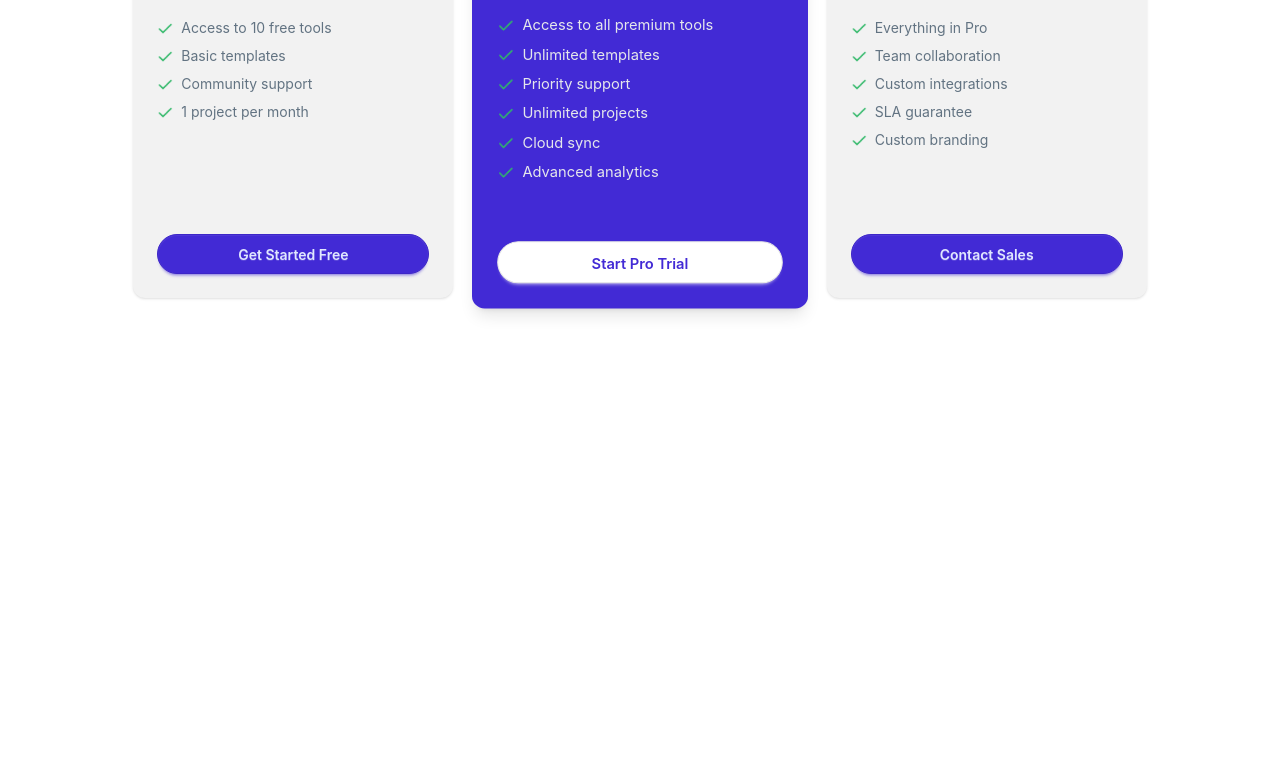
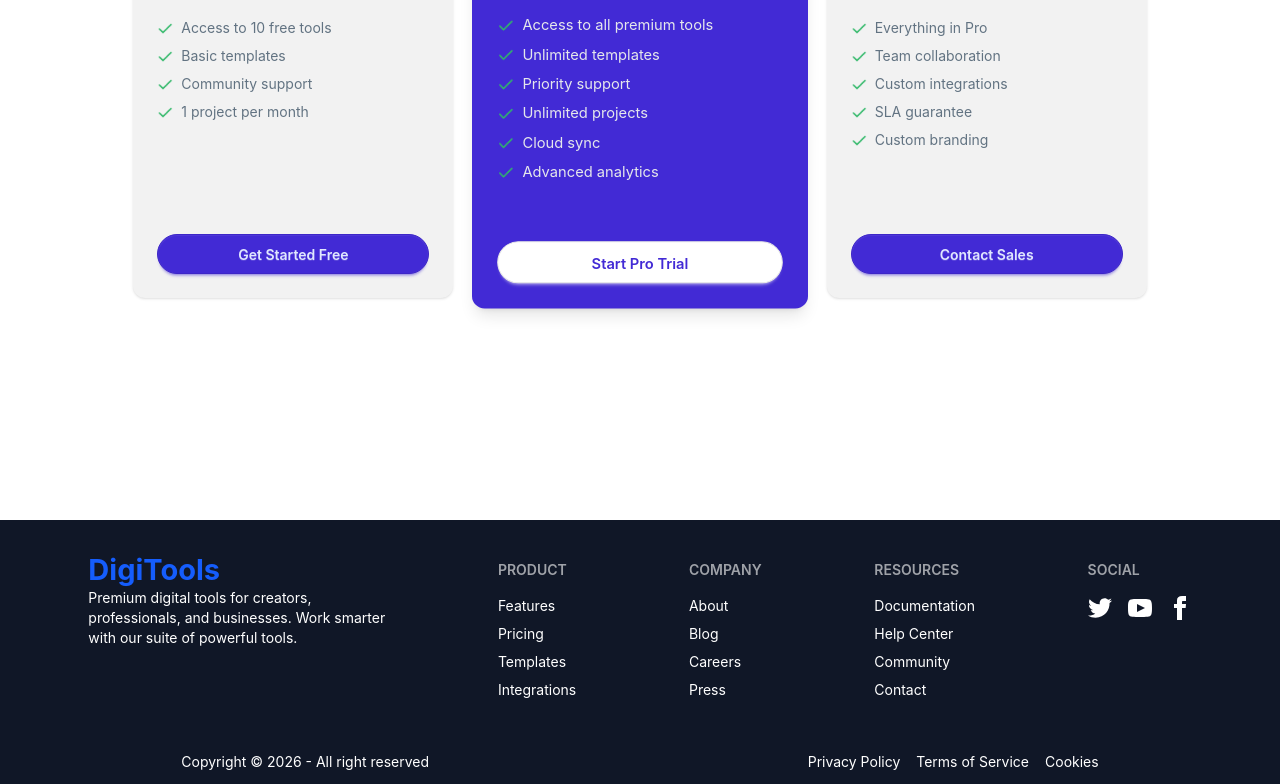
Before and after one commit to YooSabbir/react-assignment, a React (Vite) app: page / in a window 1280 px wide. Shown: the part 1723-2507 px from the top of the page. Before the commit the page ends 2243 px from the top, so only its background shows below. Built offline with nearby package versions, Linux system fonts and the light colour scheme.

Commit message:
footer section completed

```diff
--- a/src/App.jsx
+++ b/src/App.jsx
@@ -1,9 +1,11 @@
-import './App.css'
-import Navbar from './componants/Navbar'
-import Hero from './componants/Hero'
+import './App.css';
+import Navbar from './componants/Navbar';
+import Hero from './componants/Hero';
 import Rating from './componants/Rating';
-import Step from './componants/Step'
+import Step from './componants/Step';
 import Pricing from './componants/Pricing';
+import Footer from './componants/Footer'
+
 
 function App() {
 
@@ -14,6 +16,7 @@
       <Rating />
       <Step />
       <Pricing />
+      <Footer />
     </>
   );
 }
--- /dev/null
+++ b/src/componants/Footer.jsx
@@ -0,0 +1,91 @@
+import React from 'react'
+
+function Footer() {
+  return (
+    <div>
+      <footer className="footer sm:footer-horizontal bg-[#101727] text-white p-10 justify-around">
+        <aside>
+          <div className="text-[29px] font-bold text-blue-600  cursor-pointer items-center flex">
+            DigiTools
+          </div>
+          <p>
+            Premium digital tools for creators,
+            <br /> professionals, and businesses. Work smarter <br /> with our
+            suite of powerful tools.
+          </p>
+        </aside>
+        <nav>
+          <h6 className="footer-title">Product</h6>
+          <a className="link link-hover">Features</a>
+          <a className="link link-hover">Pricing</a>
+          <a className="link link-hover">Templates</a>
+          <a className="link link-hover">Integrations</a>
+        </nav>
+        <nav>
+          <h6 className="footer-title">Company</h6>
+          <a className="link link-hover">About</a>
+          <a className="link link-hover">Blog</a>
+          <a className="link link-hover">Careers</a>
+          <a className="link link-hover">Press</a>
+        </nav>
+        <nav>
+          <h6 className="footer-title">Resources</h6>
+          <a className="link link-hover">Documentation</a>
+          <a className="link link-hover">Help Center</a>
+          <a className="link link-hover">Community</a>
+          <a className="link link-hover">Contact</a>
+        </nav>
+        <nav>
+          <h6 className="footer-title">Social</h6>
+          <div className="grid grid-flow-col gap-4">
+            <a>
+              <svg
+                xmlns="http://www.w3.org/2000/svg"
+                width="24"
+                height="24"
+                viewBox="0 0 24 24"
+                className="fill-current"
+              >
+                <path d="M24 4.557c-.883.392-1.832.656-2.828.775 1.017-.609 1.798-1.574 2.165-2.724-.951.564-2.005.974-3.127 1.195-.897-.957-2.178-1.555-3.594-1.555-3.179 0-5.515 2.966-4.797 6.045-4.091-.205-7.719-2.165-10.148-5.144-1.29 2.213-.669 5.108 1.523 6.574-.806-.026-1.566-.247-2.229-.616-.054 2.281 1.581 4.415 3.949 4.89-.693.188-1.452.232-2.224.084.626 1.956 2.444 3.379 4.6 3.419-2.07 1.623-4.678 2.348-7.29 2.04 2.179 1.397 4.768 2.212 7.548 2.212 9.142 0 14.307-7.721 13.995-14.646.962-.695 1.797-1.562 2.457-2.549z"></path>
+              </svg>
+            </a>
+            <a>
+              <svg
+                xmlns="http://www.w3.org/2000/svg"
+                width="24"
+                height="24"
+                viewBox="0 0 24 24"
+                className="fill-current"
+              >
+                <path d="M19.615 3.184c-3.604-.246-11.631-.245-15.23 0-3.897.266-4.356 2.62-4.385 8.816.029 6.185.484 8.549 4.385 8.816 3.6.245 11.626.246 15.23 0 3.897-.266 4.356-2.62 4.385-8.816-.029-6.185-.484-8.549-4.385-8.816zm-10.615 12.816v-8l8 3.993-8 4.007z"></path>
+              </svg>
+            </a>
+            <a>
+              <svg
+                xmlns="http://www.w3.org/2000/svg"
+                width="24"
+                height="24"
+                viewBox="0 0 24 24"
+                className="fill-current"
+              >
+                <path d="M9 8h-3v4h3v12h5v-12h3.642l.358-4h-4v-1.667c0-.955.192-1.333 1.115-1.333h2.885v-5h-3.808c-3.596 0-5.192 1.583-5.192 4.615v3.385z"></path>
+              </svg>
+            </a>
+          </div>
+        </nav>
+      </footer>
+      <footer className="footer sm:footer-horizontal bg-[#101727] text-white items-center py-3 justify-around">
+        <nav className="grid-flow-col items-center">
+          <p>Copyright © {new Date().getFullYear()} - All right reserved</p>
+        </nav>
+        <nav className="grid-flow-col gap-4 md:place-self-center md:justify-self-end">
+          <a>Privacy Policy</a>
+          <a> Terms of Service</a>
+          <a>Cookies</a>
+        </nav>
+      </footer>
+    </div>
+  );
+}
+
+export default Footer
--- a/src/componants/Step.jsx
+++ b/src/componants/Step.jsx
@@ -16,7 +16,7 @@
       </div>
 
       <div className="flex flex-col items-center pt-6 lg:grid lg:grid-cols-3 lg:pt-10 space-y-4 lg:space-y-0">
-        <div className="relative bg-white text-center w-full max-w-[320px] min-h-[320px] flex flex-col justify-center items-center p-5 rounded-lg shadow-sm hover:shadow-md transition">
+        <div className="relative bg-white text-center w-full max-w-[90%] lg:max-w-[320px] min-h-[320px] flex flex-col justify-center items-center p-5 rounded-lg shadow-sm hover:shadow-md transition">
           <div className="absolute top-3 right-3 w-6 h-6 bg-purple-600 text-white rounded-full flex items-center justify-center text-[11px]">
             01
           </div>
@@ -33,7 +33,7 @@
           </div>
         </div>
 
-        <div className="relative bg-white text-center w-full max-w-[320px] min-h-[320px] flex flex-col justify-center items-center p-5 rounded-lg shadow-sm hover:shadow-md transition">
+        <div className="relative bg-white text-center w-full max-w-[90%] lg:max-w-[320px]  min-h-[320px] flex flex-col justify-center items-center p-5 rounded-lg shadow-sm hover:shadow-md transition">
           <div className="absolute top-3 right-3 w-6 h-6 bg-purple-600 text-white rounded-full flex items-center justify-center text-[11px]">
             02
           </div>
@@ -48,7 +48,7 @@
           </div>
         </div>
 
-        <div className="relative bg-white text-center w-full max-w-[320px] min-h-[320px] flex flex-col justify-center items-center p-5 rounded-lg shadow-sm hover:shadow-md transition">
+        <div className="relative bg-white text-center w-full max-w-[90%] lg:max-w-[320px] min-h-[320px] flex flex-col justify-center items-center p-5 rounded-lg shadow-sm hover:shadow-md transition">
           <div className="absolute top-3 right-3 w-6 h-6 bg-purple-600 text-white rounded-full flex items-center justify-center text-[11px]">
             03
           </div>
```
